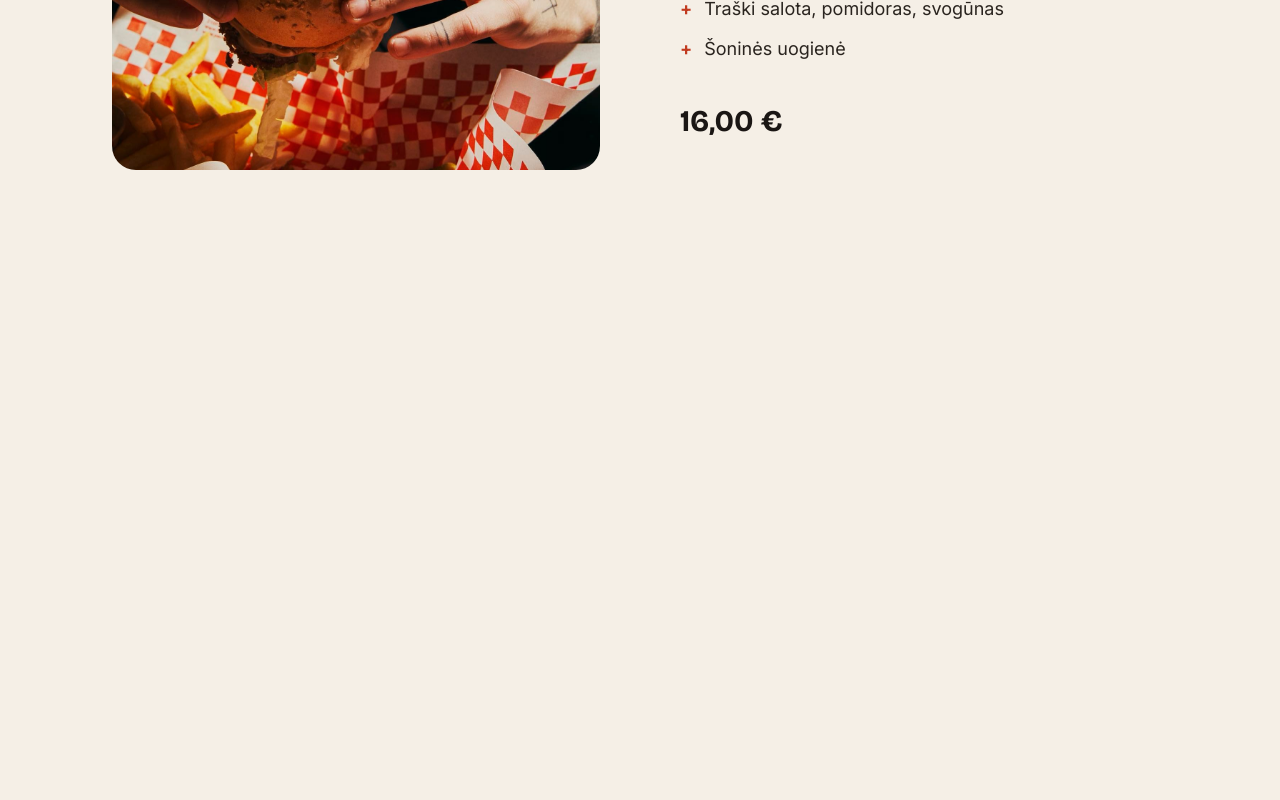
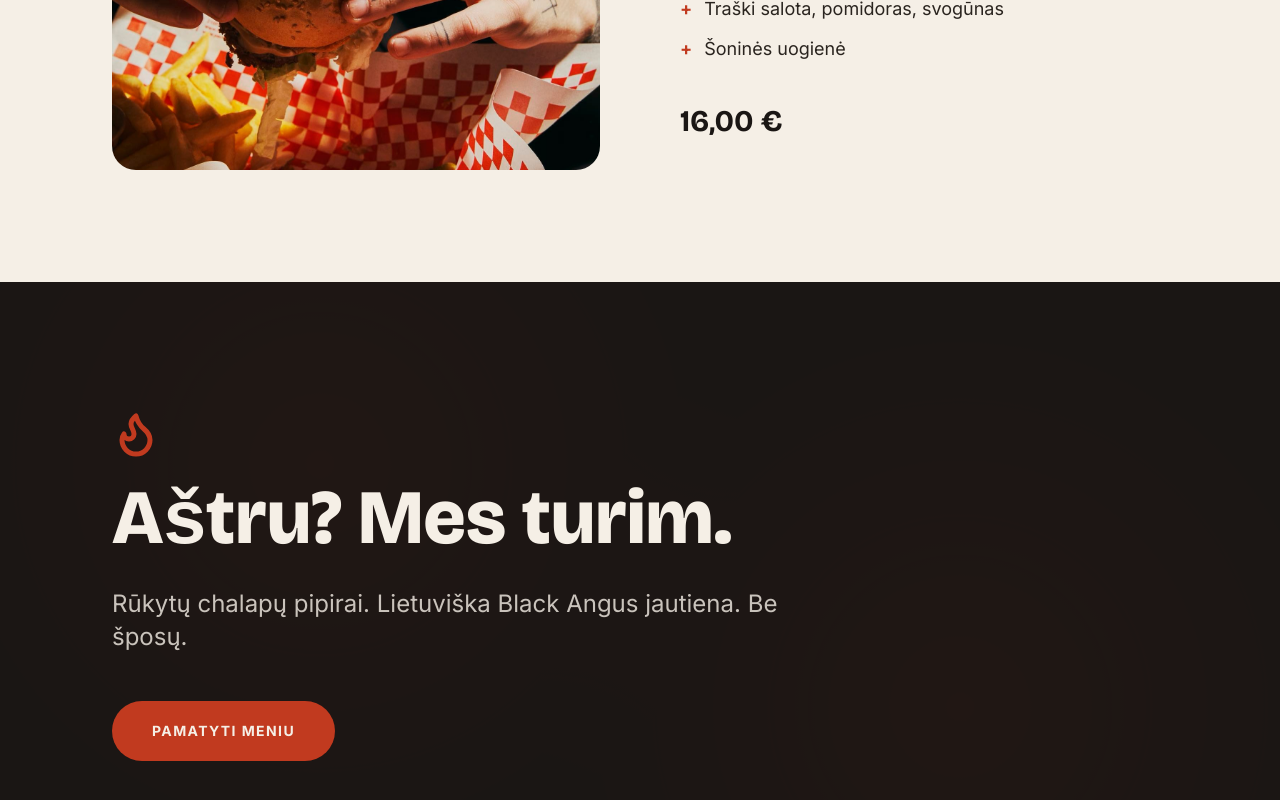
Before and after one commit to Robislabs/halesmesainis, a Next.js app: page / in a window 1280 px wide. Shown: the part 1874-2674 px from the top of the page. Before the commit the page ends 2156 px from the top, so only its background shows below. Built offline with nearby package versions, Linux system fonts and the light colour scheme.

Commit message:
feat: spicy challenge gimmick section

```diff
--- a/src/app/page.tsx
+++ b/src/app/page.tsx
@@ -1,6 +1,7 @@
 import { Hero } from "@/components/sections/Hero";
 import { StoryStrip } from "@/components/sections/StoryStrip";
 import { SignatureBurger } from "@/components/sections/SignatureBurger";
+import { SpicyChallenge } from "@/components/sections/SpicyChallenge";
 
 export default function Home() {
   return (
@@ -8,6 +9,7 @@ export default function Home() {
       <Hero />
       <StoryStrip />
       <SignatureBurger />
+      <SpicyChallenge />
     </main>
   );
 }
--- /dev/null
+++ b/src/components/sections/SpicyChallenge.tsx
@@ -0,0 +1,44 @@
+"use client";
+
+import { motion } from "framer-motion";
+import { Flame } from "lucide-react";
+import { Container } from "@/components/ui/Container";
+import { content } from "@/content";
+
+export function SpicyChallenge() {
+  const { spicy } = content;
+  return (
+    <section className="py-24 sm:py-32 bg-[var(--color-ink)] text-[var(--color-cream)] relative overflow-hidden">
+      <div
+        className="absolute inset-0 opacity-[0.04] pointer-events-none"
+        style={{
+          backgroundImage:
+            "radial-gradient(circle at 25% 30%, var(--color-chili) 0, transparent 40%), radial-gradient(circle at 75% 70%, var(--color-chili) 0, transparent 40%)",
+        }}
+      />
+      <Container className="relative">
+        <motion.div
+          initial={{ opacity: 0, y: 16 }}
+          whileInView={{ opacity: 1, y: 0 }}
+          viewport={{ once: true, margin: "-80px" }}
+          transition={{ duration: 0.6 }}
+          className="max-w-3xl"
+        >
+          <Flame className="w-12 h-12 text-[var(--color-chili)]" strokeWidth={2.5} />
+          <h2 className="mt-6 font-[family-name:var(--font-display)] font-extrabold text-[clamp(2.4rem,6vw,5rem)] leading-[0.95]">
+            {spicy.headline}
+          </h2>
+          <p className="mt-8 text-xl sm:text-2xl text-[var(--color-cream)]/80 leading-snug max-w-2xl">
+            {spicy.sub}
+          </p>
+          <a
+            href={spicy.cta.href}
+            className="mt-12 inline-flex items-center justify-center rounded-full bg-[var(--color-chili)] text-[var(--color-cream)] px-10 py-5 text-sm font-bold tracking-widest uppercase hover:bg-[var(--color-chili-dark)] transition-colors"
+          >
+            {spicy.cta.label}
+          </a>
+        </motion.div>
+      </Container>
+    </section>
+  );
+}
```
